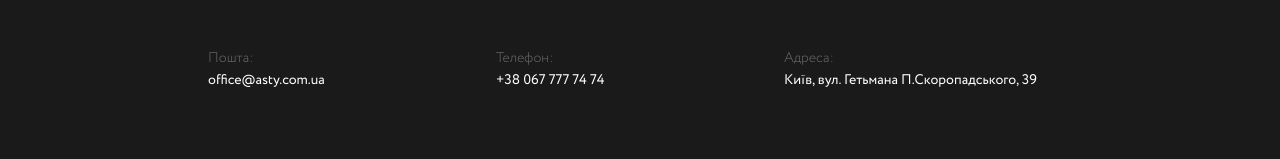
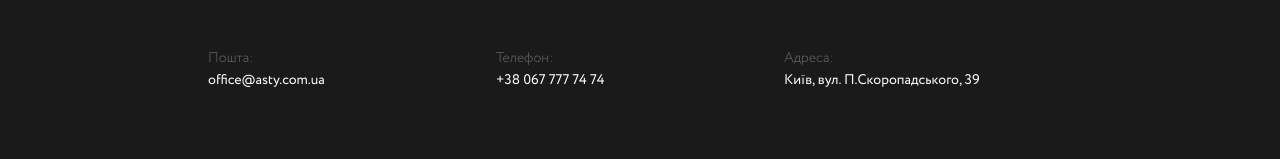
Before and after one commit to nikolaynizruhin/asty, a Next.js app: page / in a window 1280 px wide. Shown: the part 5889-6048 px from the top of the page. Built offline with nearby package versions, Linux system fonts and the light colour scheme.

Commit message:
Update contact

```diff
--- a/src/app/components/contact.tsx
+++ b/src/app/components/contact.tsx
@@ -21,7 +21,7 @@ const contacts = [
     index: 3,
     name: 'Адреса',
     href: '#',
-    text: 'Київ, вул. Гетьмана П.Скоропадського, 39',
+    text: 'Київ, вул. П.Скоропадського, 39',
   }
 ]
 
```
